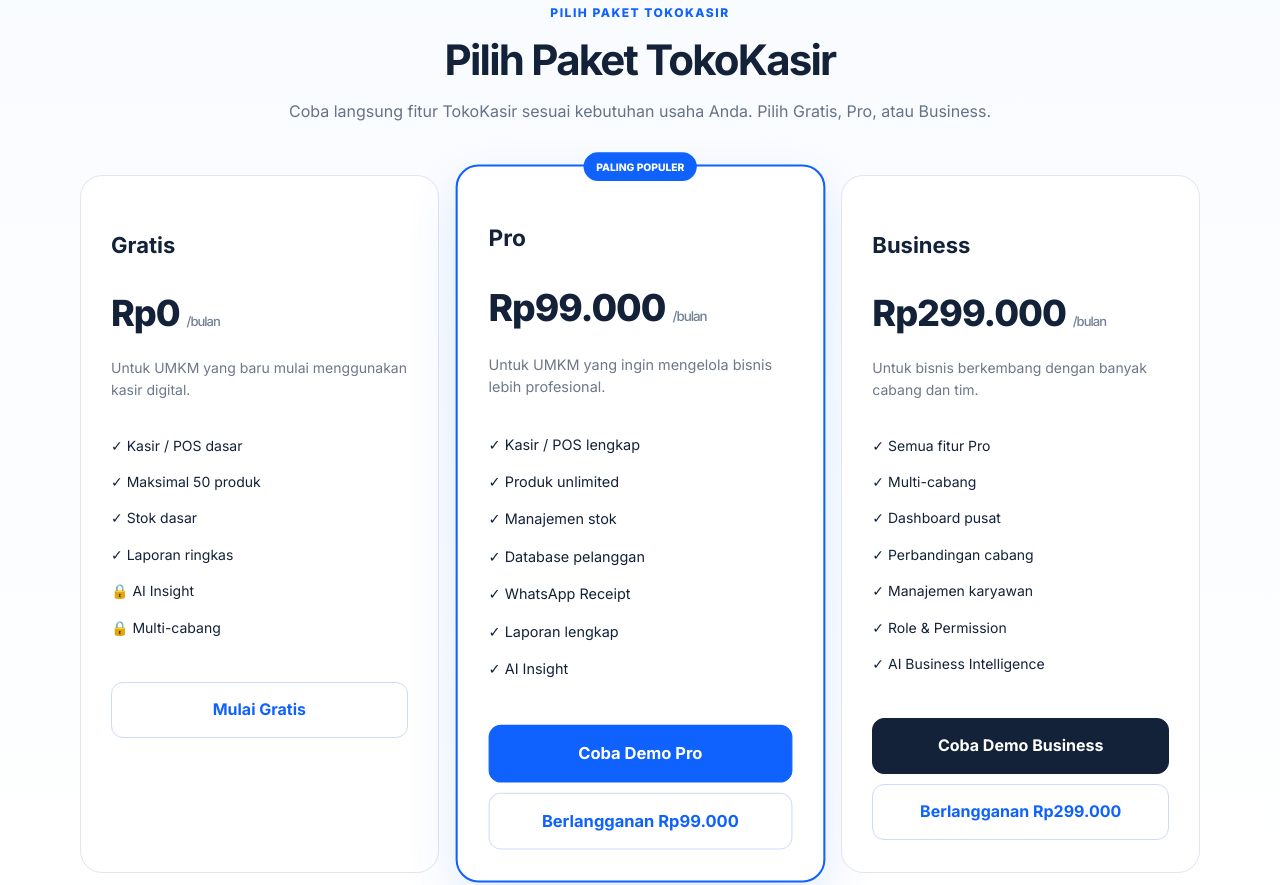
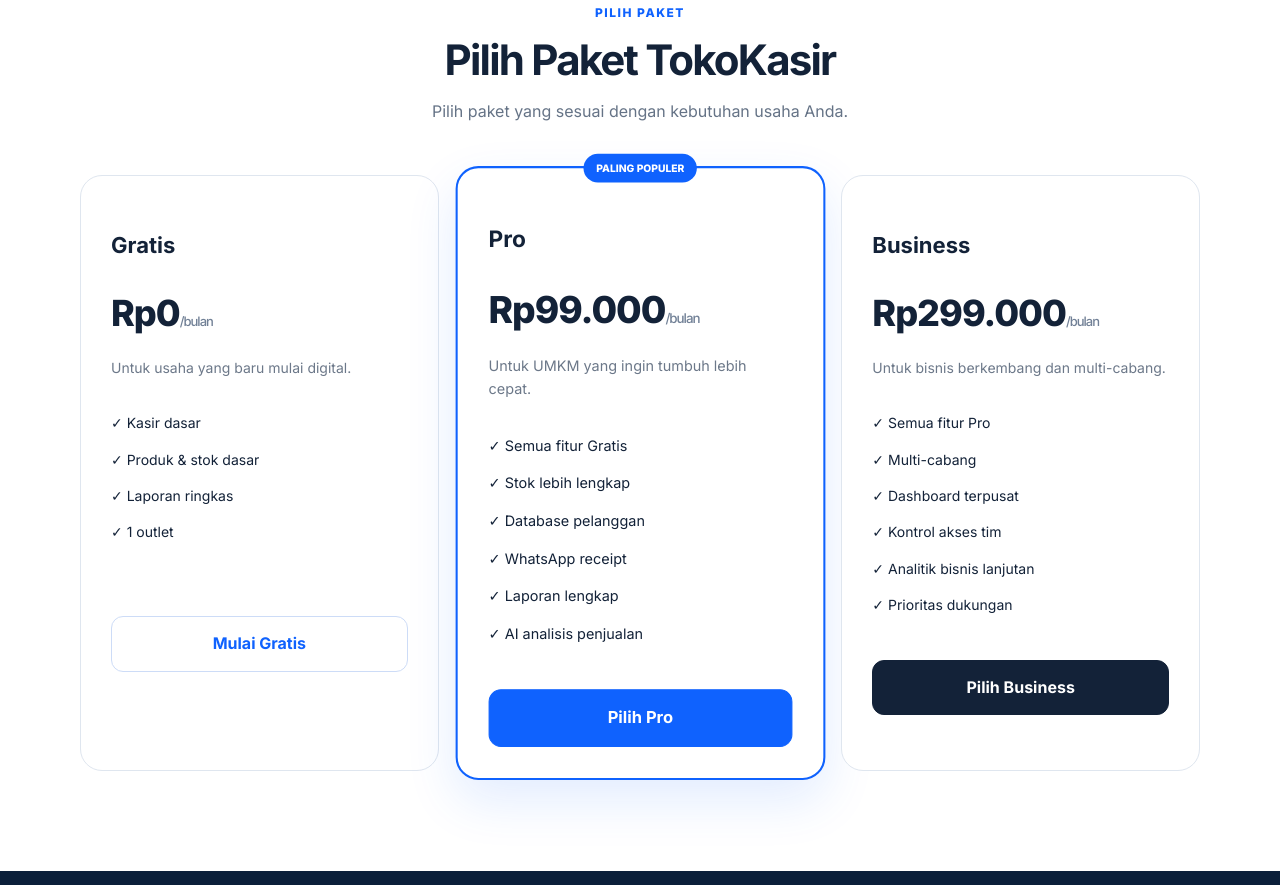
Before and after one commit to alma-98/TokoKasir, a plain HTML site: page index.html in a window 1280 px wide. Shown: the part 2565-3450 px from the top of the page. Drawn offline with Linux system fonts and the light colour scheme.

Commit message:
Remove duplicate TokoKasir package section

```diff
--- a/index.html
+++ b/index.html
@@ -122,137 +122,8 @@
     </section>
 
 
-<section class="section plan-demo-section" id="demo-paket">
-  <div class="container">
-
-    <div class="section-heading">
-      <div class="eyebrow">PILIH PAKET TOKOKASIR</div>
-      <h2>Pilih Paket TokoKasir</h2>
-      <p>
-        Coba langsung fitur TokoKasir sesuai kebutuhan usaha Anda.
-        Pilih Gratis, Pro, atau Business.
-      </p>
-    </div>
-
-    <div class="pricing-grid">
-
-      <article class="price-card">
-        <h3>Gratis</h3>
-
-        <div class="price">
-          Rp0
-          <span>/bulan</span>
-        </div>
-
-        <p>
-          Untuk UMKM yang baru mulai menggunakan kasir digital.
-        </p>
-
-        <ul>
-          <li>✓ Kasir / POS dasar</li>
-          <li>✓ Maksimal 50 produk</li>
-          <li>✓ Stok dasar</li>
-          <li>✓ Laporan ringkas</li>
-          <li>🔒 AI Insight</li>
-          <li>🔒 Multi-cabang</li>
-        </ul>
-
-        <a
-          href="app/?plan=free"
-          class="btn btn-secondary full"
-        >
-          Mulai Gratis
-        </a>
-      </article>
 
 
-      <article class="price-card popular">
-
-        <div class="badge">
-          PALING POPULER
-        </div>
-
-        <h3>Pro</h3>
-
-        <div class="price">
-          Rp99.000
-          <span>/bulan</span>
-        </div>
-
-        <p>
-          Untuk UMKM yang ingin mengelola bisnis lebih profesional.
-        </p>
-
-        <ul>
-          <li>✓ Kasir / POS lengkap</li>
-          <li>✓ Produk unlimited</li>
-          <li>✓ Manajemen stok</li>
-          <li>✓ Database pelanggan</li>
-          <li>✓ WhatsApp Receipt</li>
-          <li>✓ Laporan lengkap</li>
-          <li>✓ AI Insight</li>
-        </ul>
-
-        <a
-          href="app/?plan=pro"
-          class="btn full"
-        >
-          Coba Demo Pro
-        </a>
-
-        <a
-          href="payment/?plan=pro"
-          class="btn btn-secondary full plan-buy-button"
-        >
-          Berlangganan Rp99.000
-        </a>
-
-      </article>
-
-
-      <article class="price-card">
-
-        <h3>Business</h3>
-
-        <div class="price">
-          Rp299.000
-          <span>/bulan</span>
-        </div>
-
-        <p>
-          Untuk bisnis berkembang dengan banyak cabang dan tim.
-        </p>
-
-        <ul>
-          <li>✓ Semua fitur Pro</li>
-          <li>✓ Multi-cabang</li>
-          <li>✓ Dashboard pusat</li>
-          <li>✓ Perbandingan cabang</li>
-          <li>✓ Manajemen karyawan</li>
-          <li>✓ Role & Permission</li>
-          <li>✓ AI Business Intelligence</li>
-        </ul>
-
-        <a
-          href="app/?plan=business"
-          class="btn btn-dark full"
-        >
-          Coba Demo Business
-        </a>
-
-        <a
-          href="payment/?plan=business"
-          class="btn btn-secondary full plan-buy-button"
-        >
-          Berlangganan Rp299.000
-        </a>
-
-      </article>
-
-    </div>
-
-  </div>
-</section>
 
 
 <section class="section" id="harga">
```
